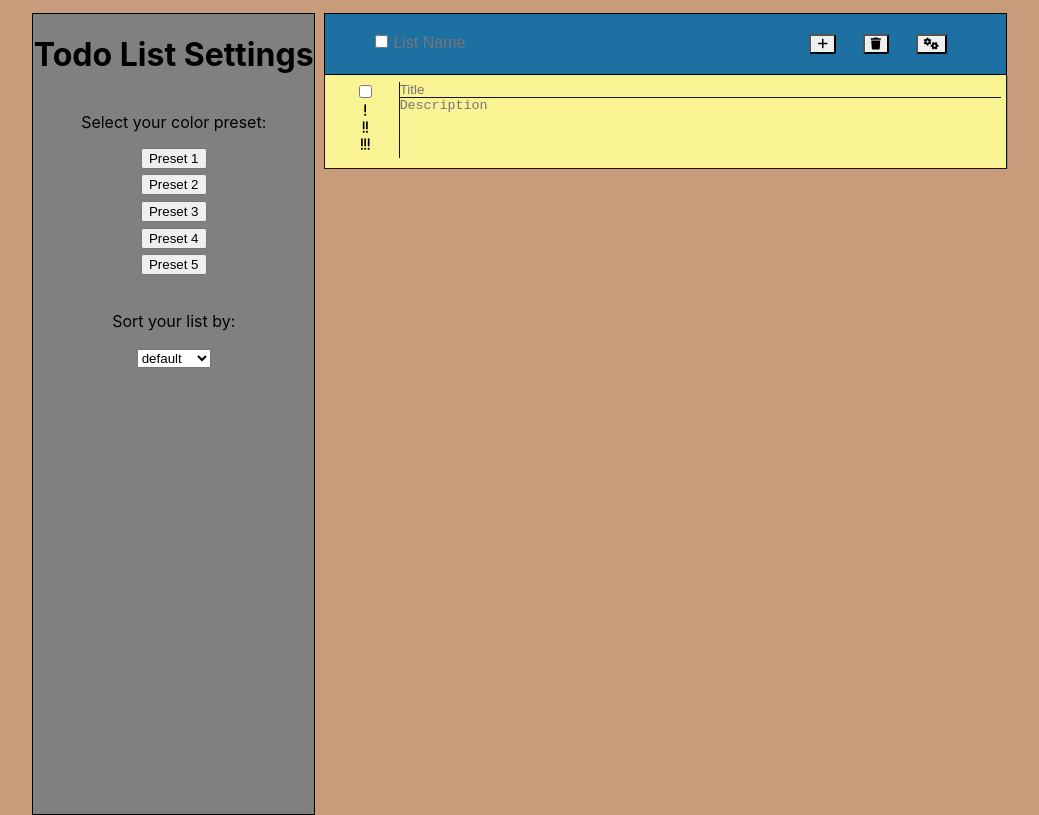
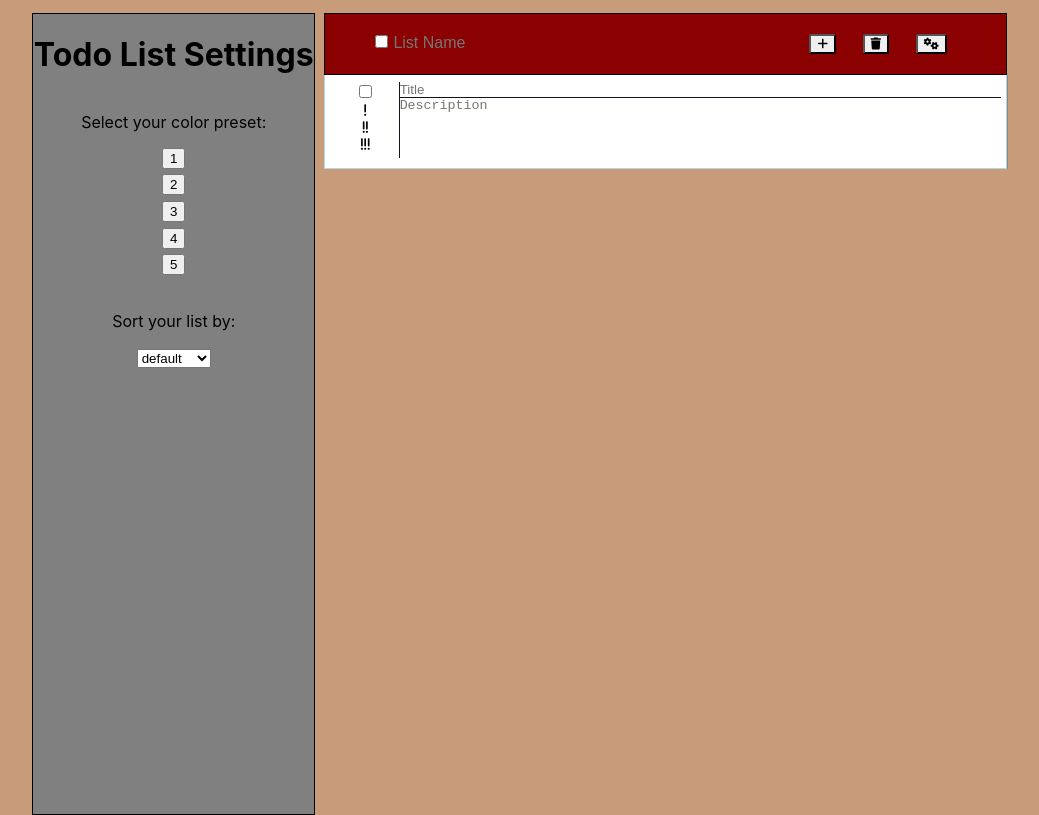
Before and after one commit to SeanP1tt/Todo, a React (Create React App) app: page / in a window 1280 px wide. Both pictures are taken after a click on the button 948 px from the left and 46 px from the top of the page. Shown: the whole page, without its empty margins (128-1167 px from the left). Built offline with nearby package versions, Linux system fonts and the light colour scheme.

Commit message:
style tweaks

```diff
--- a/package.json
+++ b/package.json
@@ -6,7 +6,8 @@
     "prettier": "^1.18.2",
     "react": "^16.8.6",
     "react-dom": "^16.8.6",
-    "react-scripts": "3.0.1"
+    "react-scripts": "^3.3.0",
+    "styled-components": "^5.0.0"
   },
   "scripts": {
     "start": "react-scripts start",
--- a/src/App.css
+++ b/src/App.css
@@ -4,23 +4,57 @@ Lines: {background-colors: [#191716, lightblue, #A5AD3A, #557F2D, #190F1E ]},
 
 html, body, #root {height: 100%;}
 
-.preset1{
-  width: 80%;
-  margin: 0 auto;
-}
-
 .hide {
   display: none;
 }
 
+.preset1, .preset2, .preset3, .preset4, .preset5 {
+  width: 80%;
+  margin: 0 auto;
+}
 .preset1 header{
   background-color:#1D70A2;
   padding: 1%;
 }
-
 .preset1 .card, .right input[type="text"], textarea{
 border-color: #191716 !important;
 background-color: #F9F393;
+}
+
+.preset2 header{
+  background-color: darkred;
+  padding: 1%;
+}
+.preset2 .card, .right input[type="text"], textarea{
+border-color: lightblue!important;
+background-color: white;
+}
+
+.preset3 header{
+  background-color:#AFAFAF;
+  padding: 1%;
+}
+.preset3 .card, .right input[type="text"], textarea{
+border-color: #A5AD3A !important;
+background-color: #558564;
+}
+
+.preset4 header{
+  background-color:#E67F0D;
+  padding: 1%;
+}
+.preset4 .card, .right input[type="text"], textarea{
+border-color: #557F2D !important;
+background-color: #F4D995;
+}
+
+.preset5 header{
+  background-color:#4C061D;
+  padding: 1%;
+}
+.preset5 .card, .right input[type="text"], textarea{
+border-color: #190F1E !important;
+background-color: #FFEEED;
 }
 
 .App {
--- a/src/App.js
+++ b/src/App.js
@@ -7,9 +7,15 @@ o Settings page to adjust app color layout
 o Ability to prioritize list items
 o Addition of due dates for list items
 o Make list items dragable and sortable
+
+Add it to personal site
+Add pages
+Add state management
+Fix sorting and presets
 */
 
 import React, {Component} from 'react';
+import styled from 'styled-components';
 
 import './App.css';
 import Todo from './todo.js'
@@ -30,23 +36,23 @@ const initialState= {
         priority: 0
       }],
       presets: [{
-          name: 'Preset 1',
+          name: '1',
           isClicked: false
         },
         {
-          name: 'Preset 2',
+          name: '2',
           isClicked: false
         },
         {
-          name: 'Preset 3',
+          name: '3',
           isClicked: false
         },
         {
-          name: 'Preset 4',
+          name: '4',
           isClicked: false
         },
         {
-          name: 'Preset 5',
+          name: '5',
           isClicked: false
         }],
         sortOptions: ["default", "priority", "due date"]
@@ -166,13 +172,18 @@ swap = (a,b) => {
   // console.log([this.state.todo[end] , this.state.todo[start] ]);
 }
 
+presetClick = (e) => {
+  console.log(e.target.value);
+  console.log(this)
+}
+
 render(){
   return (
   <div className="App">
  <div className={this.state.showSettings?"sidebar":"hide"}>
- <Setting presets={this.state.presets} options={this.state.sortOptions}/>
+ <Setting presets={this.state.presets} options={this.state.sortOptions} onClick={this.presetClick}/>
   </div>
-  <div className="preset1">
+  <div className="preset2">
   <Header name={this.state.name} addTodo={this.addTodo} onChange={this.onChange} deleteTodo={this.deleteTodo} selectAll={this.selectAll} allSelected={this.state.allSelected} class='preset1' toggleSettings={this.toggleSettings}/>
   <Todo item={this.state.todo} onChange={this.updateTitle} onUpdate={this.updateDescription} onClick={this.handleClick} class='preset1' swap={this.swap}/>
   </div>
--- a/src/settings.js
+++ b/src/settings.js
@@ -1,18 +1,18 @@
 import React from 'react';
 
-const Settings = ({toggleSettings, presets, options}) => {
+const Settings = ({toggleSettings, presets, options, onClick}) => {
 return (
   <div className='settings'>
   <h1> Todo List Settings </h1>
   <p> Select your color preset: </p>
   {presets.map((item, index) => (
-    <button value={item.name} key={index}>{item.name}</button>
+    <button value={item.name} key={index} onClick={onClick}>{item.name}</button>
   ))}
   <br/>
   <p> Sort your list by: </p>
   <select>
   {options.map((item, index) => (
-    <option key={index} value={item}>{item}</option>
+<option key={index} value={item} >{item} </option>
   ))}
   </select>
   </div>
```
Also changed, not shown: 6 other files (tests, documents, lock files or other folders).
